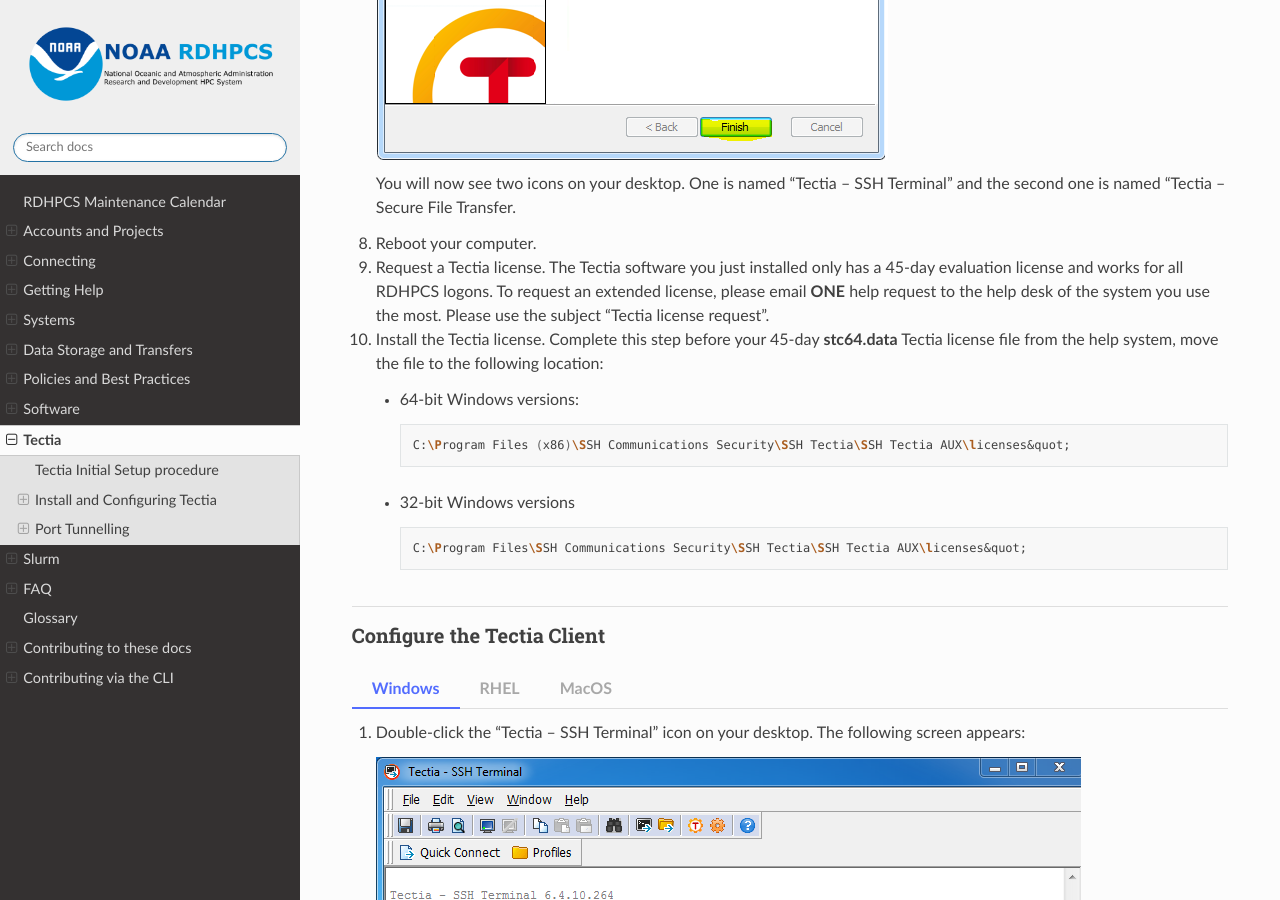
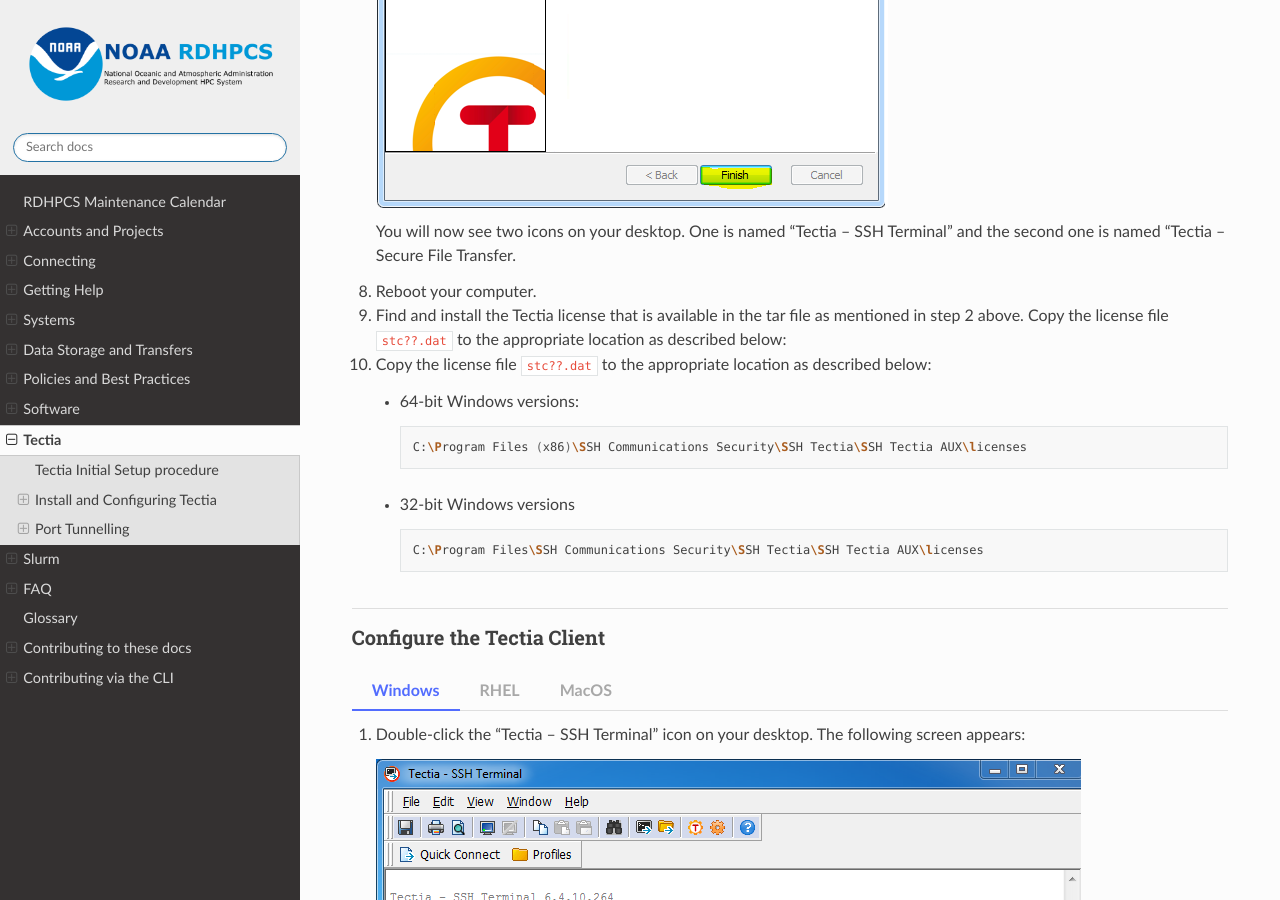
Before and after one commit to NOAA-RDHPCS/noaa-rdhpcs.github.io, a Sphinx documentation site: the page built from source/software/ssh_clients/Tectia/index.rst, in a window 1280 px wide and 900 px high, scrolled down 3511 px. Built offline with Sphinx 7.4.7 and the Read the Docs theme 3.1.0, drawn with Linux system fonts in a browser that asks for light colours; some of the changed text lies outside the part shown.

Commit message:
Revised Tectia update (#402)
* REvised Tectia update

* Theia to Thea to Hera

* no &quot

```diff
--- a/source/software/ssh_clients/Tectia/index.rst
+++ b/source/software/ssh_clients/Tectia/index.rst
@@ -118,6 +118,10 @@ Install the Tectia Client
          here to learn more, customize, etc. Please review this
          documentation before requesting help beyond the scope of this
          basic setup procedure.
+
+         Please note that the zip file also includes the license
+         file named ``stc??.dat``, which will need to copied to
+         the appropriate place as mentioned in a later step.
 
       3. Locate the Windows Installer file:
 
@@ -152,28 +156,26 @@ Install the Tectia Client
 
       8. Reboot your computer.
 
-      9. Request a Tectia license. The Tectia software you just
-         installed only has a 45-day evaluation license and works for
-         all RDHPCS logons. To request an extended license, please
-         email **ONE** help request to the help desk of the system you
-         use the most. Please use the subject "Tectia license
-         request".
+      9. Find and install the Tectia license that is
+         available in the tar file as mentioned in step 2 above.
+         Copy the license file ``stc??.dat`` to the appropriate
+         location as described below:
 
-      10. Install the Tectia license. Complete this step before your
-          45-day **stc64.data** Tectia license file from the help
-          system, move the file to the following location:
+      10. Copy the license file ``stc??.dat`` to the appropriate
+          location as described below:
 
           * 64-bit Windows versions:
 
             .. code:: shell
 
-               C:\Program Files (x86)\SSH Communications Security\SSH Tectia\SSH Tectia AUX\licenses&quot;
+               C:\Program Files (x86)\SSH Communications Security\SSH Tectia\SSH Tectia AUX\licenses
 
           * 32-bit Windows versions
 
             .. code:: shell
 
-               C:\Program Files\SSH Communications Security\SSH Tectia\SSH Tectia AUX\licenses&quot;
+               C:\Program Files\SSH Communications Security\SSH Tectia\SSH Tectia AUX\licenses
+
 
    .. tab-item:: RHEL
       :sync: rhel
@@ -205,15 +207,20 @@ Install the Tectia Client
 
          .. code:: shell
 
-            $ tar xf tectia-client-6.4.13.36-linux-x86_64-upgrd-eval.tar
+            $ tar xf tectia-client-*-linux-x86_64*.tar
 
          .. note::
 
-            The download package includes Tectia documentation .pdf
-            files that you can use after the basic install described
-            here to learn more, customize, etc. Please review this
-            documentation before requesting help beyond the scope of
-            this basic setup procedure.
+            The download package includes Tectia documentation .pdf files that
+            you can use after the basic install described here to learn more,
+            customize, etc. Please review this documentation before requesting
+            help beyond the scope of this basic setup procedure.
+
+         .. note::
+
+            Please note that tar file also include the license file named
+            ``stc??.dat``, which should be copied to the appropriate place as
+            mentioned in a later step.
 
       3. Change into the client directory.
 
@@ -257,26 +264,15 @@ Install the Tectia Client
                setenv MANPATH "$MANPATH:/opt/tectia/man"
             endif
 
-      6. Request a Tectia license.
-
-         The Tectia software you just installed has a 45 day
-         evaluation license, and works for all RDHPCS logons. To
-         request an extended license, email ONE help request to the
-         help desk of the system you use the most. Please use the
-         subject **Tectia license request**.
-
-      7. Install the Tectia license.
-
-         Complete this step before your 45 day evaluation license
-         expires. Once you have received your Tectia "stc64.dat"
-         license file via the help system, create the proper directory
-         for it and move the file to the directory.
+      6. Find and install the Tectia license,
+         available in tar file described in step 2.
+         Copy the license file ``stc??.dat`` to the appropriate
+         location as follows:
 
          .. code:: shell
 
-            $ cd <download directory>
             $ mkdir /etc/ssh2/licenses/
-            $ mv stc64.dat /etc/ssh2/licenses/
+            $ cp stc64.dat /etc/ssh2/licenses/
 
    .. tab-item:: MacOS
       :sync: macos
```
Also changed, not shown: other parts of source/software/ssh_clients/Tectia/index.rst (+5 -5 lines).
